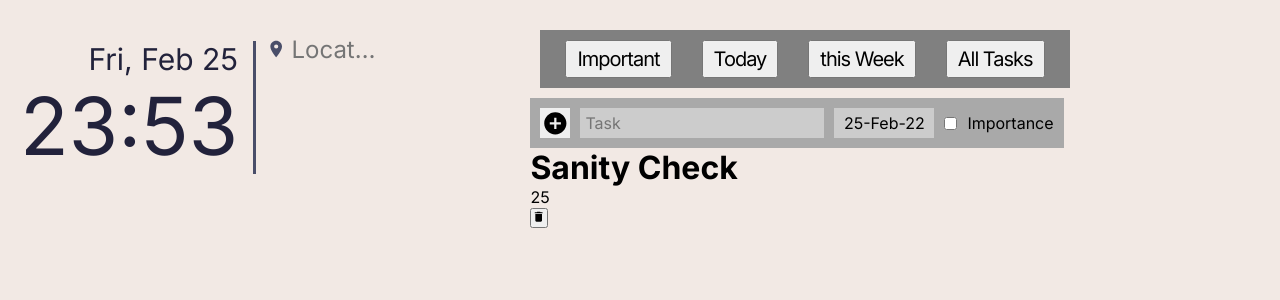
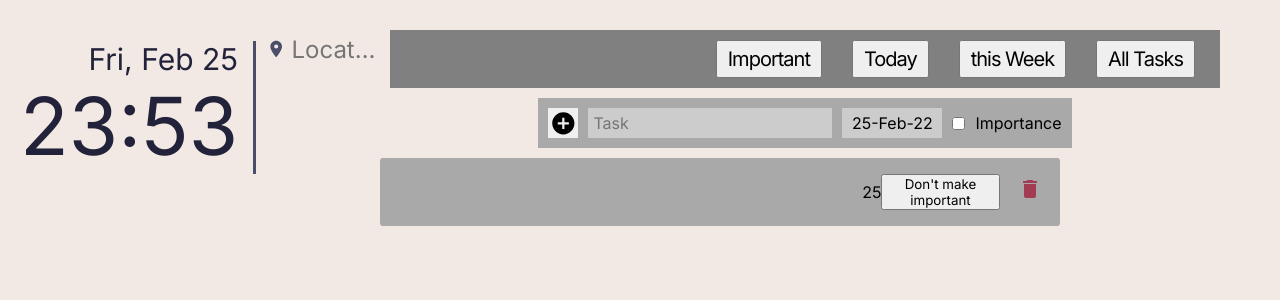
Before and after one commit to gianbradley76/Notes-and-Weather-App, a React (Create React App) app: page / in a window 1280 px wide. Both pictures are taken after a click on the button 555 px from the left and 123 px from the top of the page. Shown: the top 300 px of the page. Built offline with nearby package versions, Linux system fonts and the light colour scheme.

Commit message:
added toggle important task

```diff
--- a/src/App.css
+++ b/src/App.css
@@ -17,8 +17,9 @@
 .notes-container {
 	grid-column: 2 / 3;
 	grid-row: 1 / 3;
-	justify-self: center;
-	/* display: flex;
+	padding: 0 30px;
+	width: 100%;
+
+	display: flex;
 	flex-direction: column;
-	align-items: center; */
 }
--- a/src/Components/Tasks/AddTask.css
+++ b/src/Components/Tasks/AddTask.css
@@ -1,4 +1,6 @@
 .add-task-block {
+	width: auto;
+	align-self: center;
 	display: flex;
 	align-items: center;
 	gap: 10px;
--- a/src/Components/Tasks/DisplayedTasks.js
+++ b/src/Components/Tasks/DisplayedTasks.js
@@ -1,11 +1,7 @@
-import { useEffect } from 'react';
 import TaskBlock from './TaskBlock';
 
 function DisplayedTasks(props) {
 	const tasksList = props.tasksList;
-	useEffect(() => {
-		console.log('displayed tasks');
-	}, [tasksList]);
 
 	return tasksList === undefined
 		? null
@@ -16,6 +12,7 @@ function DisplayedTasks(props) {
 							key={task.id}
 							taskData={task}
 							handleDelete={props.handleDelete}
+							handleToggleImportant={props.handleToggleImportant}
 						/>
 					</div>
 				);
--- a/src/Components/Tasks/TaskBlock.css
+++ b/src/Components/Tasks/TaskBlock.css
@@ -1,6 +1,32 @@
 .task-block {
+	max-width: 80%;
+	width: 80%;
+	margin-top: 10px;
 	display: flex;
 	align-items: center;
-	height: fit-content;
-	font-size: 20px;
+	background-color: darkgrey;
+	border-radius: 3px;
+	padding: 10px;
 }
+
+.task-block--description {
+	width: 85%;
+	max-width: 85%;
+	height: auto;
+	word-wrap: break-word;
+}
+
+.task-block--deadline {
+	margin-left: auto;
+}
+
+.task-block--dlt-task {
+	height: 2em;
+	width: 2em;
+	vertical-align: center;
+	margin-left: 10px;
+	font-size: 1.5em;
+	background: none;
+	color: rgba(160, 12, 44, 0.699);
+	border: none;
+}
--- a/src/Components/Tasks/TaskBlock.js
+++ b/src/Components/Tasks/TaskBlock.js
@@ -1,5 +1,5 @@
 import { MdDelete } from 'react-icons/md';
-
+import './TaskBlock.css';
 /* eslint-disable no-unused-vars */
 
 function TaskBlock(props) {
@@ -7,13 +7,18 @@ function TaskBlock(props) {
 	const taskDesc = props.taskData.taskDesc;
 	const deadline = props.taskData.deadline;
 	const isImportant = props.taskData.isImportant;
+	console.log(props);
 
 	return (
 		<div className='task-block'>
-			<h1>Sanity Check</h1>
 			<p className='task-block--description'>{taskDesc}</p>
 			<p className='task-block--deadline'>{deadline.getDate()}</p>
-
+			<button
+				className='task-block--toggle-important'
+				onClick={() => props.handleToggleImportant(taskId)}
+			>
+				{isImportant ? 'Make Important' : "Don't make important"}
+			</button>
 			<button
 				className='task-block--dlt-task'
 				onClick={() => props.handleDelete(taskId)}
--- a/src/Components/Tasks/Tasks.css
+++ b/src/Components/Tasks/Tasks.css
@@ -14,3 +14,10 @@
 	letter-spacing: -1px;
 	/* border:none; */
 }
+
+.tasks-container {
+	display: flex;
+	flex-direction: column;
+	justify-content: center;
+	gap: 5px;
+}
--- a/src/Components/Tasks/Tasks.js
+++ b/src/Components/Tasks/Tasks.js
@@ -1,7 +1,6 @@
 import { useState } from 'react';
 import { nanoid } from 'nanoid';
 import TaskSelector from './TaskSelector';
-import TaskBlock from './TaskBlock';
 import AddTask from './AddTask';
 import DisplayedTasks from './DisplayedTasks';
 import './Tasks.css';
@@ -23,22 +22,26 @@ function Tasks() {
 	}
 
 	function deleteTask(taskId) {
-		const tasksListCopy = tasksList;
-		const filteredTasks = tasksListCopy.filter((task) => task.id !== taskId);
-		setTasksList(filteredTasks);
+		setTasksList((prevTasksList) =>
+			prevTasksList.filter((task) => task.id !== taskId)
+		);
 	}
 
-	/* 	const taskBox =
-		tasksList === undefined ? null
-			: tasksList.map((task) => {
-					return (
-						<TaskBlock
-							key={task.id}
-							taskData={task}
-							handleDelete={deleteTask}
-						/>
-					);
-			  }); */
+	function toggleImportant(taskId) {
+		console.log('CHANGED!', taskId);
+		setTasksList((prevTasksList) => {
+			return prevTasksList.map((task) => {
+				return task.id === taskId
+					? { ...task, isImportant: !task.isImportant }
+					: { ...task };
+			});
+		});
+		/* setTasksList((prevTasksList) => {
+			prevTasksList.map((task) => {
+				return task.id === taskId ? [{ ...task, id: !task.id }] : [...task];
+			});
+		}); */
+	}
 
 	console.log('Task List: ', tasksList);
 
@@ -46,8 +49,13 @@ function Tasks() {
 		<div className='notes-container'>
 			<TaskSelector handleClick={selectTasks} />
 			<AddTask handleAddTask={addTask} />
-			<DisplayedTasks tasksList={tasksList} handleDelete={deleteTask} />
-			{/* {tasksList !== [] && tasksList !== undefined ? taskBox : null} */}
+			<div className='tasks-container'>
+				<DisplayedTasks
+					tasksList={tasksList}
+					handleDelete={deleteTask}
+					handleToggleImportant={toggleImportant}
+				/>
+			</div>
 		</div>
 	);
 }
```
